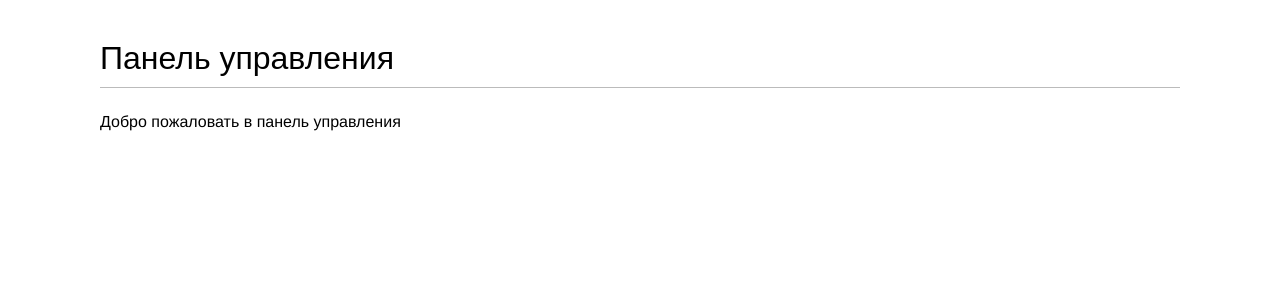
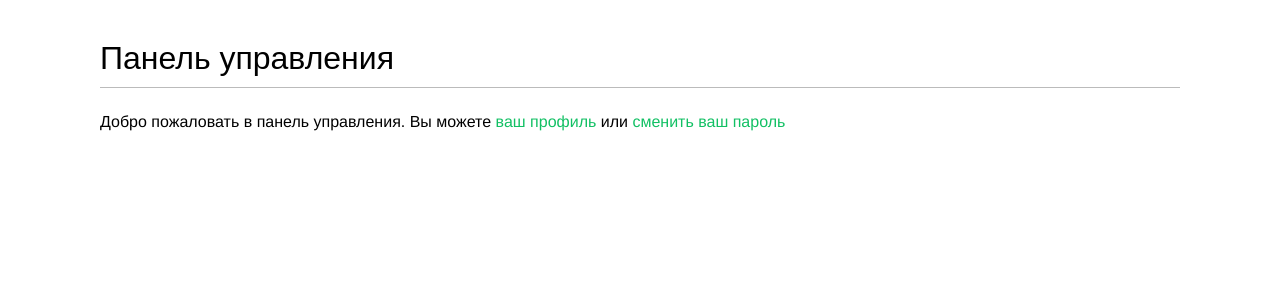
Before and after one commit to KarelinIvan/bookmarks, a Django app: page /account/ in a window 1280 px wide. Shown: the part 48-348 px from the top of the page. Run offline with Django 5.2, Linux system fonts and the light colour scheme; the visitor is signed in with stand-in values (Sample User, id 1); some web fonts are replaced.

Commit message:
13-й коммит,

```diff
--- a/account/templates/account/dashboard.html
+++ b/account/templates/account/dashboard.html
@@ -3,6 +3,7 @@
 {% block title %}Панель управления{% endblock %}
 
 {% block content %}
-  <h1>Панель управления</h1>
-  <p>Добро пожаловать в панель управления</p>
+<h1>Панель управления</h1>
+<p>Добро пожаловать в панель управления. Вы можете <a href="{% url 'edit' %}">ваш профиль</a> или <a
+        href="{% url 'password_change' %}">сменить ваш пароль</a></p>
 {% endblock %}
```
